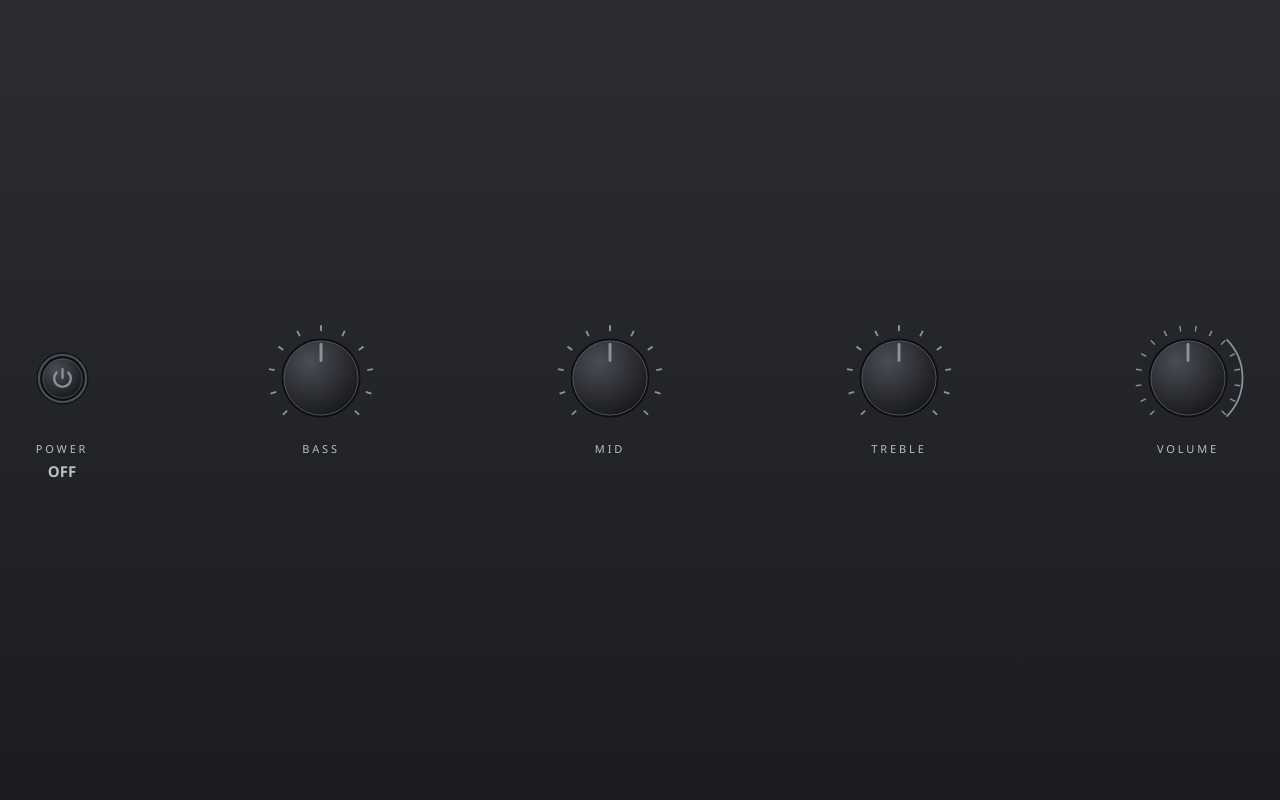
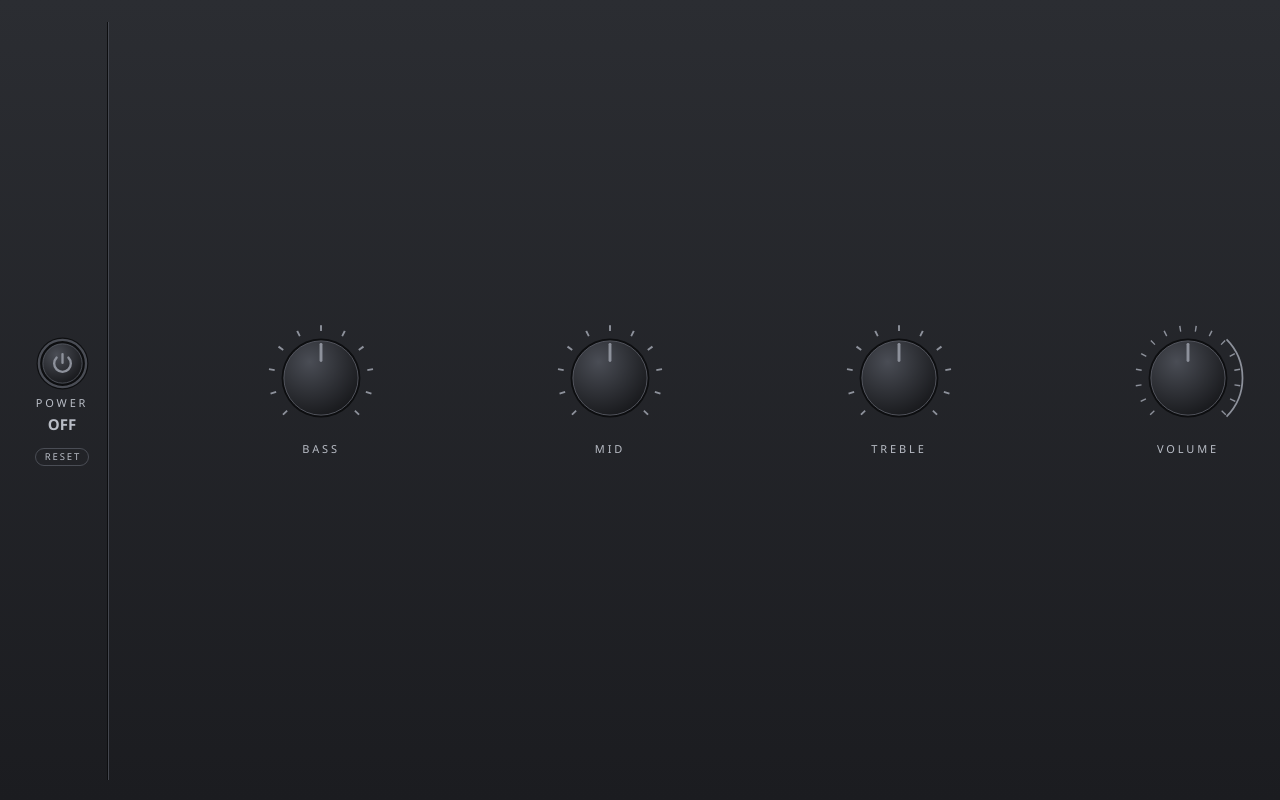
Before and after one commit to akiraak/minitone, a plain HTML site: page app/ui/index.html in a window 1280 px wide. Drawn offline with Linux system fonts and the light colour scheme.

Commit message:
RESET のボタンと、電源の列の横の縦線を入れる（案 K4-2）
Co-Authored-By: Claude Fable 5.2 <noreply@anthropic.com>

```diff
--- a/app/ui/index.html
+++ b/app/ui/index.html
@@ -24,9 +24,9 @@
     </svg>
 
     <main>
-      <!-- 電源の丸い押しボタン（直径 52 px）。ON のときは、周りのリングと電源のマークがオレンジに光る。 -->
+      <!-- 電源の丸い押しボタン（直径 52 px）。ON のときは、周りのリングと電源のマークがオレンジに光る。
+           その下に、ツマミを全部まんなかに戻す RESET のボタン。 -->
       <div class="control power">
-        <div class="slot">
         <button type="button" id="power" aria-pressed="false" aria-label="Power">
           <svg viewBox="-35 -35 70 70" aria-hidden="true">
             <circle r="33" fill="#0d0e10" />
@@ -38,9 +38,9 @@
             </g>
           </svg>
         </button>
-        </div>
         <span class="label">POWER</span>
         <span class="value" id="power-label">OFF</span>
+        <button type="button" id="reset" aria-label="Reset all knobs">RESET</button>
       </div>
 
       <div class="control">
--- a/app/ui/main.js
+++ b/app/ui/main.js
@@ -7,6 +7,7 @@ const { listen } = window.__TAURI__.event;
 
 const powerButton = document.getElementById("power");
 const powerLabel = document.getElementById("power-label");
+const resetButton = document.getElementById("reset");
 const noticeElement = document.getElementById("notice");
 const noticeText = document.getElementById("notice-text");
 const attachButton = document.getElementById("attach");
@@ -120,7 +121,7 @@ function setupKnob({ key, min, max, step, reset, detent, format }) {
     event.preventDefault();
   });
 
-  knobs[key] = { render };
+  knobs[key] = { render, reset: () => change(reset) };
 }
 
 function render() {
@@ -229,6 +230,11 @@ powerButton.addEventListener("click", () => {
   scheduleSave();
 });
 
+// ツマミを全部まんなか（0 dB、100%）に戻す。電源の入り切りは変えない。
+resetButton.addEventListener("click", () => {
+  Object.values(knobs).forEach((knob) => knob.reset());
+});
+
 // トレイのメニューから入り切りされたとき。
 listen("state-changed", (event) => {
   state = event.payload;
--- a/app/ui/style.css
+++ b/app/ui/style.css
@@ -79,6 +79,7 @@ body.on #power .mark {
 /* フォーカスの枠は出さない。マウスで操作したあとに音量のキーなどを押すと、
    キーボードの操作とみなされて枠が出てしまうため。 */
 #power:focus-visible,
+#reset:focus-visible,
 .knob:focus-visible {
   outline: none;
 }
@@ -134,6 +135,7 @@ body.on #power .mark {
 }
 
 main {
+  position: relative;
   flex: 1;
   display: flex;
   align-items: center;
@@ -150,16 +152,51 @@ main {
   width: 132px;
 }
 
+/* 電源の列は、上から 電源のボタン、POWER、ON / OFF、RESET。 */
 .control.power {
   width: 72px;
+  gap: 4px;
 }
 
-/* ボタンは、ツマミ（116 px）の中心と同じ高さに置く。 */
-.control.power .slot {
-  display: flex;
-  align-items: center;
-  justify-content: center;
-  height: 116px;
+.control.power .value {
+  min-height: 19px;
+}
+
+/* ツマミを全部まんなかに戻すボタン。目立たない、枠つきの小さい文字。 */
+#reset {
+  margin-top: 10px;
+  padding: 1px 7px 2px;
+  border: 1px solid var(--line);
+  border-radius: 9px;
+  background: none;
+  color: var(--muted);
+  font: inherit;
+  font-size: 9.5px;
+  letter-spacing: 0.2em;
+  text-indent: 0.2em;
+  white-space: nowrap;
+  cursor: pointer;
+}
+
+#reset:hover {
+  border-color: var(--tick);
+  color: var(--text);
+}
+
+#reset:active {
+  transform: scale(0.95);
+}
+
+/* 電源の列と BASS の列の間の縦線。暗い線と明るい線を 1 px ずつ並べ、パネルに彫った溝に見せる。
+   位置は、電源の列（72 px）と、列の間の空き（19.5 px）のまんなか。上と下は 8 px ずつ空ける。 */
+main::before {
+  content: "";
+  position: absolute;
+  left: 81px;
+  top: 8px;
+  bottom: 8px;
+  width: 2px;
+  background: linear-gradient(90deg, #0d0e10 50%, #44474f 50%);
 }
 
 .knob {
```
Also changed, not shown: 4 other files. Lines whose indentation alone changed are shown as unchanged.
